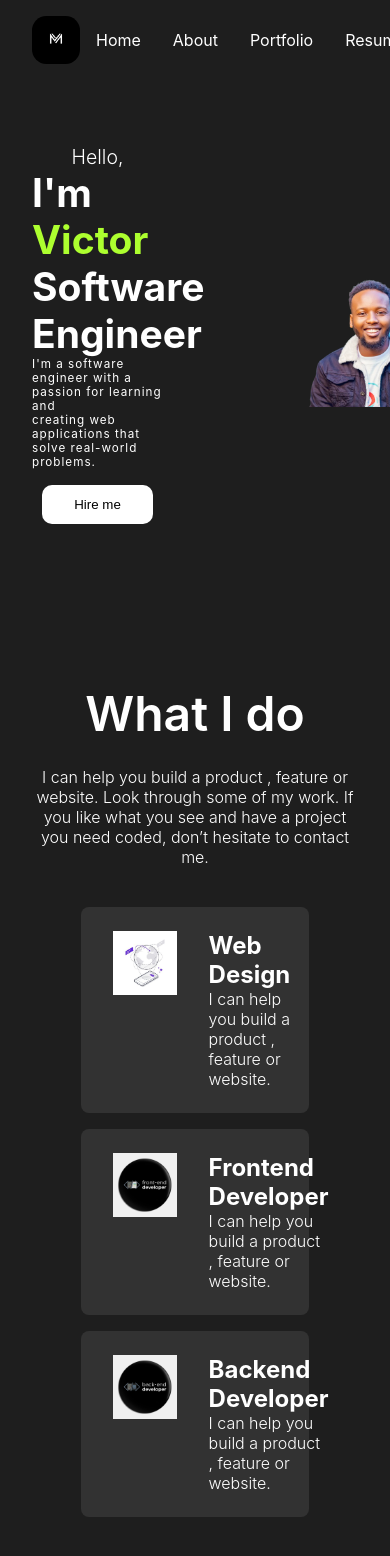
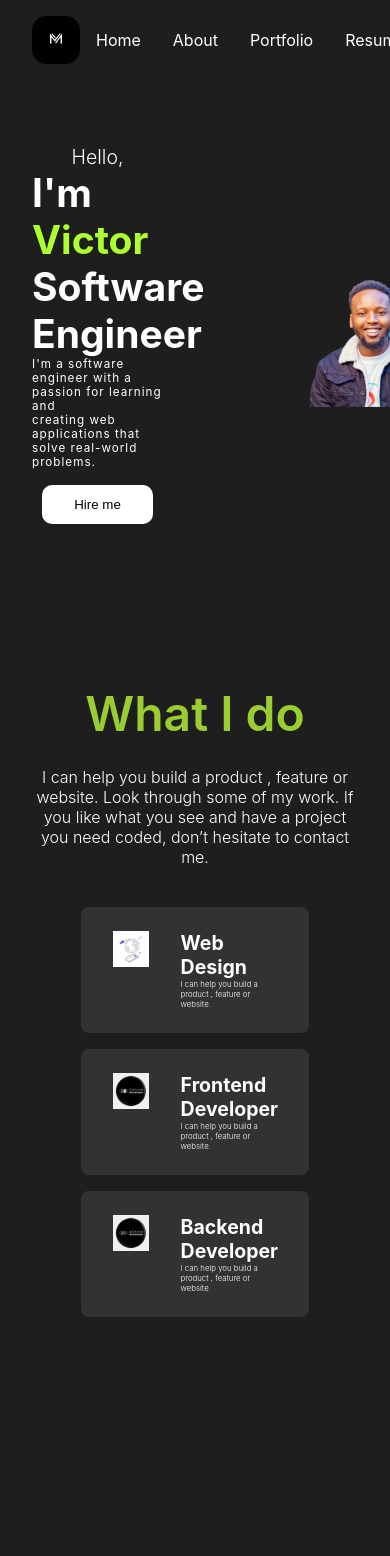
Before and after one commit to maruruis/portofolio-ian, a React (Create React App) app in the folder client/client/: page / in a window 390 px wide. Shown: the top 1556 px of the page. After the commit the page ends 1389 px from the top, so only its background shows below. Built offline with nearby package versions, Linux system fonts and the light colour scheme.

Commit message:
added hover effect

```diff
--- a/client/client/src/Css/Skills.css
+++ b/client/client/src/Css/Skills.css
@@ -1,4 +1,4 @@
-#skills{
+#skills {
     overflow: hidden;
     width: 100vw;
     max-width: 65rem;
@@ -11,38 +11,65 @@
     padding: 2rem;
     margin-top: -20rem;
 }
-.skillTitle{
+
+.skillTitle {
     font-size: 3rem;
     font-weight: 600;
     padding-top: 3rem;
     margin-bottom: 1.5rem;
+    color: yellowgreen;
 }
-.skillDesc{
+
+.skillDesc {
     font-weight: 300;
     font-size: 1rem;
     max-width: 40rem;
-    padding-bottom:0 3rem;
+    padding-bottom: 0 3rem;
 }
-.skillBars{
+
+.skillBars {
     margin: 1.5rem;
     width: 100vw;
     max-width: 80%;
     text-align: left;
 }
-.skillBar{
+
+.skillBar {
     display: flex;
     margin: 1rem;
     padding: 1.5rem 2rem;
     border-radius: 0.5rem;
-    background: rgb(50,50,50);
+    background: rgb(50, 50, 50);
+    transition: transform 0.4s ease; /* Add transition for smooth effect */
 }
-.skillBarImage{
+
+.skillBar:hover {
+    transform: translateY(-7px); /* Move the skill bar up on hover */
+}
+
+.skillBarImage {
     object-fit: cover;
     height: 4rem;
     width: 4rem;
     margin-right: 2rem;
 }
-.skillBarText>p{
+
+.skillBarText > p {
     font-size: 1rem;
     font-weight: 300;
 }
+
+@media screen and (max-width: 720px) {
+    .skillBarText > p {
+        font-size: 2vw;
+    }
+
+    .skillBarImage {
+        height: 2.25rem;
+        width: 2.25rem;
+    }
+
+    .skillBarText > h2 {
+        font-size: 5vw;
+    }
+}
```
